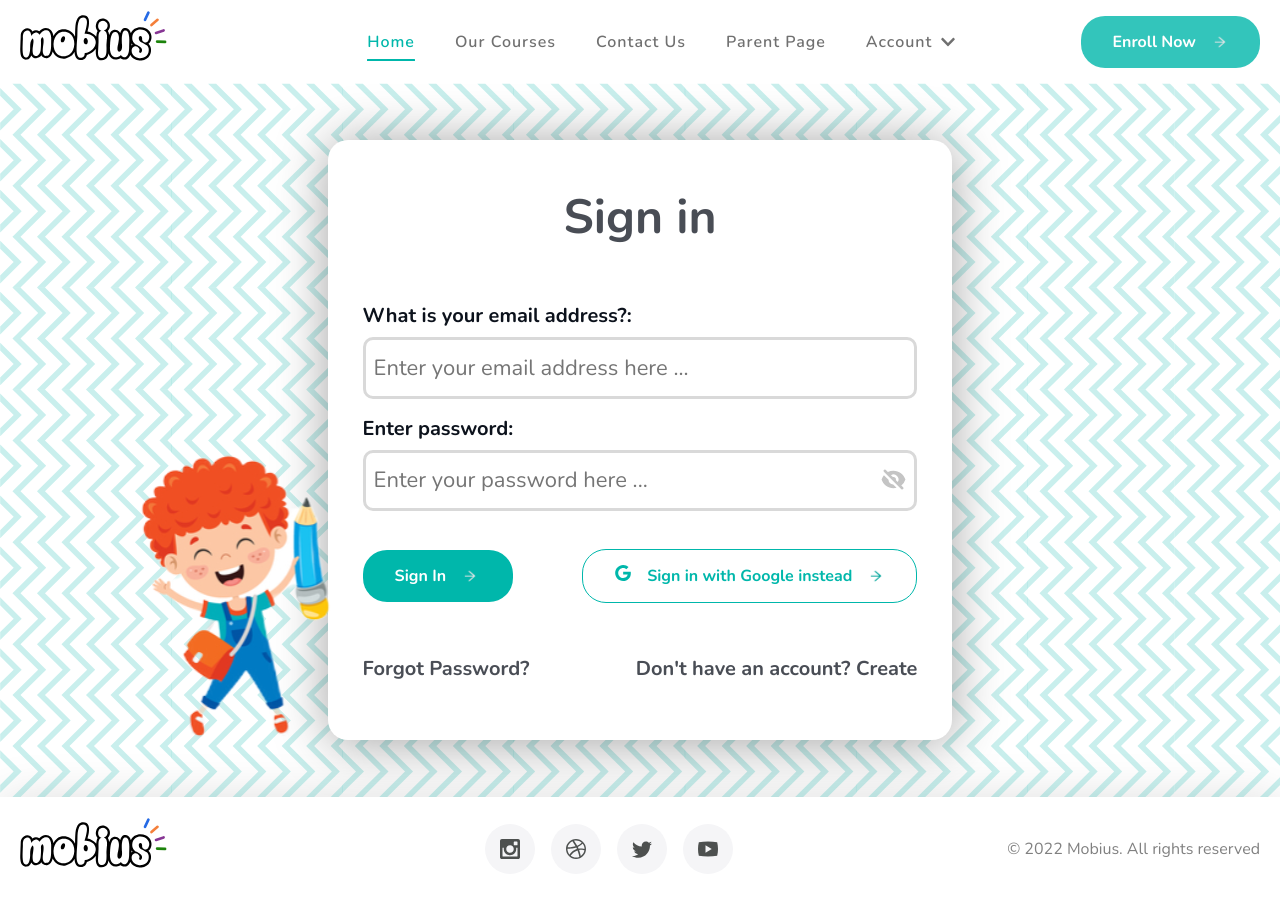
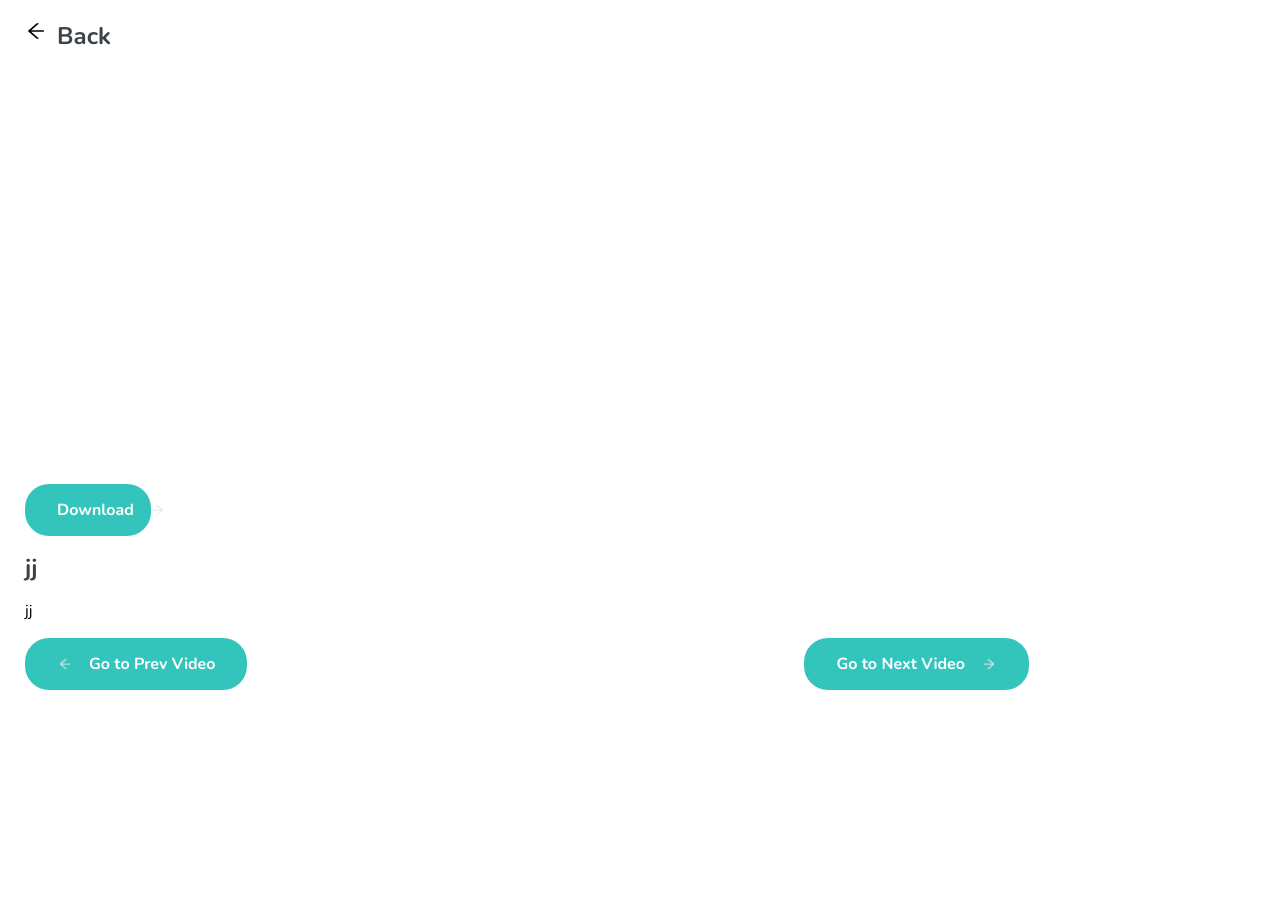
Before and after one commit to Mobius-Org/frontend, a React (Create React App) app: page /signin in a window 1280 px wide. After the commit the page ends 800 px from the top, so only its background shows below. Built offline with nearby package versions, Linux system fonts and the light colour scheme.

Commit message:
Added the admin page

```diff
--- a/src/App.js
+++ b/src/App.js
@@ -1,17 +1,21 @@
 import { ToastContainer } from "react-toastify";
 // import "./App.css";
-import { AppRouter } from "./appRouter";
+// import { AppRouter } from "./appRouter";
 import "react-toastify/dist/ReactToastify.css";
 import { useState } from "react";
-import { Modal } from "./component";
+// import { Modal } from "./component";
+import { Admin } from "./component";
+import {Adminvideo} from "./component"
 
 function App() {
   const [showModal, setShowModal] = useState(false);
   return (
     <div className="App">
-      <ToastContainer />
-      <Modal showModal={showModal} SetShowModal={setShowModal} />
-      <AppRouter showModal={showModal} SetShowModal={setShowModal} />
+      {/* <ToastContainer /> */}
+      {/* <Modal showModal={showModal} SetShowModal={setShowModal} /> */}
+      {/* <AppRouter showModal={showModal} SetShowModal={setShowModal} /> */}
+      {/* <Admin /> */}
+      <Adminvideo />
     </div>
   );
 }
--- /dev/null
+++ b/src/component/adminpage/data.js
@@ -0,0 +1,65 @@
+export default [
+  {
+    id: 1,
+    name: "Pasqua Emeka",
+    course: "Know Your Color",
+    data: "24/5/2022",
+    status: "Approved",
+  },
+  {
+    id: 2,
+    name: "Dominic Nweke",
+    course: "Know Your Color",
+    data: "24/5/2022",
+    status: "pending",
+  },
+  {
+    id: 3,
+    name: "Bell Omuboye",
+    course: "Know Your Color",
+    data: "24/5/2022",
+    status: "Approved",
+  },
+  {
+    id: 4,
+    name: "Chidera Nweze",
+    course: "Know Your Color",
+    data: "24/5/2022",
+    status: "pending",
+  },
+  {
+    id: 5,
+    name: "Nenye Nwangwu",
+    course: "Know Your Color",
+    data: "24/5/2022",
+    status: "pending",
+  },
+  {
+    id: 6,
+    name: "Endee Onyeukwu",
+    course: "Know Your Color",
+    data: "24/5/2022",
+    status: "pending",
+  },
+  {
+    id: 7,
+    name: "Endee Onyeukwu",
+    course: "Know Your Color",
+    data: "24/5/2022",
+    status: "pending",
+  },
+  {
+    id: 8,
+    name: "Endee Onyeukwu",
+    course: "Know Your Color",
+    data: "24/5/2022",
+    status: "pending",
+  },
+  {
+    id: 9,
+    name: "Endee Onyeukwu",
+    course: "Know Your Color",
+    data: "24/5/2022",
+    status: "pending",
+  },
+];
--- /dev/null
+++ b/src/component/adminpage/index.js
@@ -0,0 +1,54 @@
+import React, { useState } from "react";
+import { logo } from "../../assets";
+import "./style.css";
+import { FaBell } from "react-icons/fa";
+import data from "./data";
+
+const Admin = () => {
+  //   const [data, setData] = useState(data);
+  return (
+    <div>
+      <div className="admin">
+        <div className="NavContainer">
+          <div className="logo">
+            <img src={logo} alt="Mobius Logo" />
+          </div>
+          <div>
+            <h5 className="Content-Approval">Content Approval</h5>
+            <div className="underline"></div>
+          </div>
+          <div>
+            <FaBell className="Bell-Icon" />
+          </div>
+        </div>
+
+        <div className="NameCont">
+          <div className="Namebar">
+            <div>Name</div>
+            <div>Course</div>
+            <div>Date</div>
+            <div>Status</div>
+          </div>
+        </div>
+        {data.map((item, index) => {
+          const { name, status, data, course } = item;
+          return (
+            <div className="NameCont1" key={index}>
+              <div className="Namebar1">
+                <p>{name}</p>
+
+                <p>{course}</p>
+
+                <p>{data}</p>
+
+                <p>{status}</p>
+              </div>
+            </div>
+          );
+        })}
+      </div>
+    </div>
+  );
+};
+
+export { Admin };
--- /dev/null
+++ b/src/component/adminpage/style.css
@@ -0,0 +1,63 @@
+.admin{
+
+    margin-top: 30px;
+
+    max-width: 100%;
+}
+.NavContainer{
+    margin-left: 6rem;
+    margin-right: 6rem;
+     margin-bottom: 15px;
+     margin-top: 15px;
+    display: flex;
+    justify-content: space-between;
+
+}
+.underline{
+    border: 2px solid #00B7AB;
+    margin: 0 auto;
+    width: 8rem;
+    background: #00B7AB;
+}
+
+.Bell-Icon{
+    color: #00B7AB;
+    font-size: 1.4rem;
+}
+
+.NameCont{
+    background-color: #F5F5F5;
+
+}
+
+.Namebar{
+    margin-left: 6rem;
+    margin-right: 6rem;
+    display: flex;
+    justify-content: space-between;
+    padding-top: 1rem;
+    padding-bottom: 1rem;
+}
+
+.NameCont1{
+    background-color: #FAFAFA;
+    border-bottom-left-radius: 15px;
+    border-bottom-right-radius: 15px;
+    box-shadow: rgba(50, 50, 93, 0.25) 0px 6px 12px -2px, rgba(0, 0, 0, 0.3) 0px 3px 7px -3px;
+    margin-top: 3px;
+    text-align: left;
+}
+
+.Namebar1{
+    margin-left: 6rem;
+    margin-right: 6rem;
+    display: flex;
+    justify-content: space-between;
+    align-items: center;
+    padding-top: 2rem;
+    padding-bottom: 2rem;
+}
+.align_left{
+    text-align: left;
+
+}
--- /dev/null
+++ b/src/component/adminvideo/data.js
@@ -0,0 +1,22 @@
+const data = [
+  {
+    id: 1,
+    Topic: "Financial Literacy",
+    title: "Module 1",
+    text: "Lorem ipsum dolor sit amet, consectetur adipiscing elit. Lacus, quamsit eleifend eget. Lectus morbi mauris, tempor nulla nisi morbi pulvinar lacus, scelerisque. Natoque tellus magna ac quam eu purus et. Adipiscing arcu sagittis enim congue in nunc, imperdiet vivamus odio. Eget lectus sed interdum nunc aliquet orci, scelerisquepellentesque nisl. Quisque massa at ut auctor lectus. Porttitor acdiam in morbi augue fames gravida orci. Ante mauris arcu hendreritaliquet velit. Felis lobortis sit dignissim proin. Vitae tincidunt in auctor ornare velit duis augue.",
+  },
+  {
+    id: 2,
+    Topic: "Financial Literacy",
+    title: "Module 2",
+    text: "2-Lorem ipsum dolor sit amet, consectetur adipiscing elit. Lacus, quamsit eleifend eget. Lectus morbi mauris, tempor nulla nisi morbi pulvinar lacus, scelerisque. Natoque tellus magna ac quam eu purus et. Adipiscing arcu sagittis enim congue in nunc, imperdiet vivamus odio. Eget lectus sed interdum nunc aliquet orci, scelerisquepellentesque nisl. Quisque massa at ut auctor lectus. Porttitor acdiam in morbi augue fames gravida orci. Ante mauris arcu hendreritaliquet velit. Felis lobortis sit dignissim proin. Vitae tincidunt in auctor ornare velit duis augue.",
+  },
+  {
+    id: 3,
+    Topic: "Financial Literacy",
+    title: "Module 3",
+    text: "3-Lorem ipsum dolor sit amet, consectetur adipiscing elit. Lacus, quamsit eleifend eget. Lectus morbi mauris, tempor nulla nisi morbi pulvinar lacus, scelerisque. Natoque tellus magna ac quam eu purus et. Adipiscing arcu sagittis enim congue in nunc, imperdiet vivamus odio. Eget lectus sed interdum nunc aliquet orci, scelerisquepellentesque nisl. Quisque massa at ut auctor lectus. Porttitor acdiam in morbi augue fames gravida orci. Ante mauris arcu hendreritaliquet velit. Felis lobortis sit dignissim proin. Vitae tincidunt in auctor ornare velit duis augue.",
+  },
+];
+
+export default data;
--- /dev/null
+++ b/src/component/adminvideo/index.js
@@ -0,0 +1,118 @@
+import React, { useState } from "react";
+import styled from "styled-components";
+import { Button } from "..";
+import { colors } from "../../colors";
+import { VideoPlayer } from "..";
+import { AiOutlineArrowLeft } from "react-icons/ai";
+import data from "./data";
+const Adminvideo = () => {
+  return (
+    <VideoContainer>
+      <VideoWrapper>
+        <TopicWrapper>
+          <AiOutlineArrowLeft className="arrowLeft" />
+          <h3>Back</h3>
+        </TopicWrapper>
+
+        <VideoSpace>
+          <VideoPlayer />
+        </VideoSpace>
+
+        <DownloadWrapper>
+          <Button text={" Download "} bgColor={colors.secondary80} />
+        </DownloadWrapper>
+        <ModuleCon>
+          <h3> jj </h3>
+          <p>jj</p>
+          <FinLit>
+            <ButtonWrapper>
+              <Button
+                text={" Go to Prev Video"}
+                bgColor={colors.secondary80}
+                dir={"left"}
+              />{" "}
+            </ButtonWrapper>
+
+            <ButtonWrapper>
+              <Button
+                text={"Go to Next Video"}
+                bgColor={colors.secondary80}
+                dir={"right"}
+              />{" "}
+            </ButtonWrapper>
+          </FinLit>
+        </ModuleCon>
+      </VideoWrapper>
+    </VideoContainer>
+  );
+};
+
+export { Adminvideo };
+
+const VideoContainer = styled.div`
+  width: 100%;
+  height: 100vh;
+  padding-top: 20px;
+`;
+const VideoWrapper = styled.div`
+  padding-left: 25px;
+  display: flex;
+  flex-direction: column;
+  gap: 1rem;
+`;
+
+const TopicWrapper = styled.div`
+  display: flex;
+  flex-direction: row;
+
+  & .arrowLeft {
+    font-size: 22px;
+    margin-right: 10px;
+  }
+`;
+
+const FinLit = styled.div`
+  width: 100%;
+  display: flex;
+  justify-content: space-between;
+  align-items: center;
+
+  @media (max-width: 768px) {
+    display: flex;
+    flex-direction: column;
+    justify-content: space-between;
+    width: 80%;
+    gap: 1rem;
+    margin: 0 auto;
+    margin-bottom: 20px;
+  }
+`;
+const VideoSpace = styled.div`
+  width: 90%;
+  height: 50vh;
+`;
+
+const ModuleCon = styled.div`
+  display: flex;
+  flex-direction: column;
+  gap: 1rem;
+  width: 80%;
+
+  @media (max-width: 768px) {
+    width: 90%;
+    text-align: justify;
+  }
+`;
+
+const DownloadWrapper = styled.div`
+  width: 10%;
+
+  @media (max-width: 768px) {
+    width: 50%;
+  }
+`;
+
+const ButtonWrapper = styled.div`
+  @media (max-width: 768px) {
+  }
+`;
--- a/src/component/index.js
+++ b/src/component/index.js
@@ -9,3 +9,5 @@ export * from "./profile";
 export * from "./selectdropdown";
 export * from "./videoplayer";
 export * from "./emptyitems";
+export * from "./adminpage"
+export * from "./adminvideo"
--- a/src/pages/signin/index.js
+++ b/src/pages/signin/index.js
@@ -125,7 +125,7 @@ const SignIn = () => {
             <InputField
               type={"email"}
               labelId={"email"}
-              label={"What is your email address?"}
+              label={"What is your email address"}
               placeholder={"Enter your email address here ..."}
               functionName={setEmail}
               cValue={email}
```
